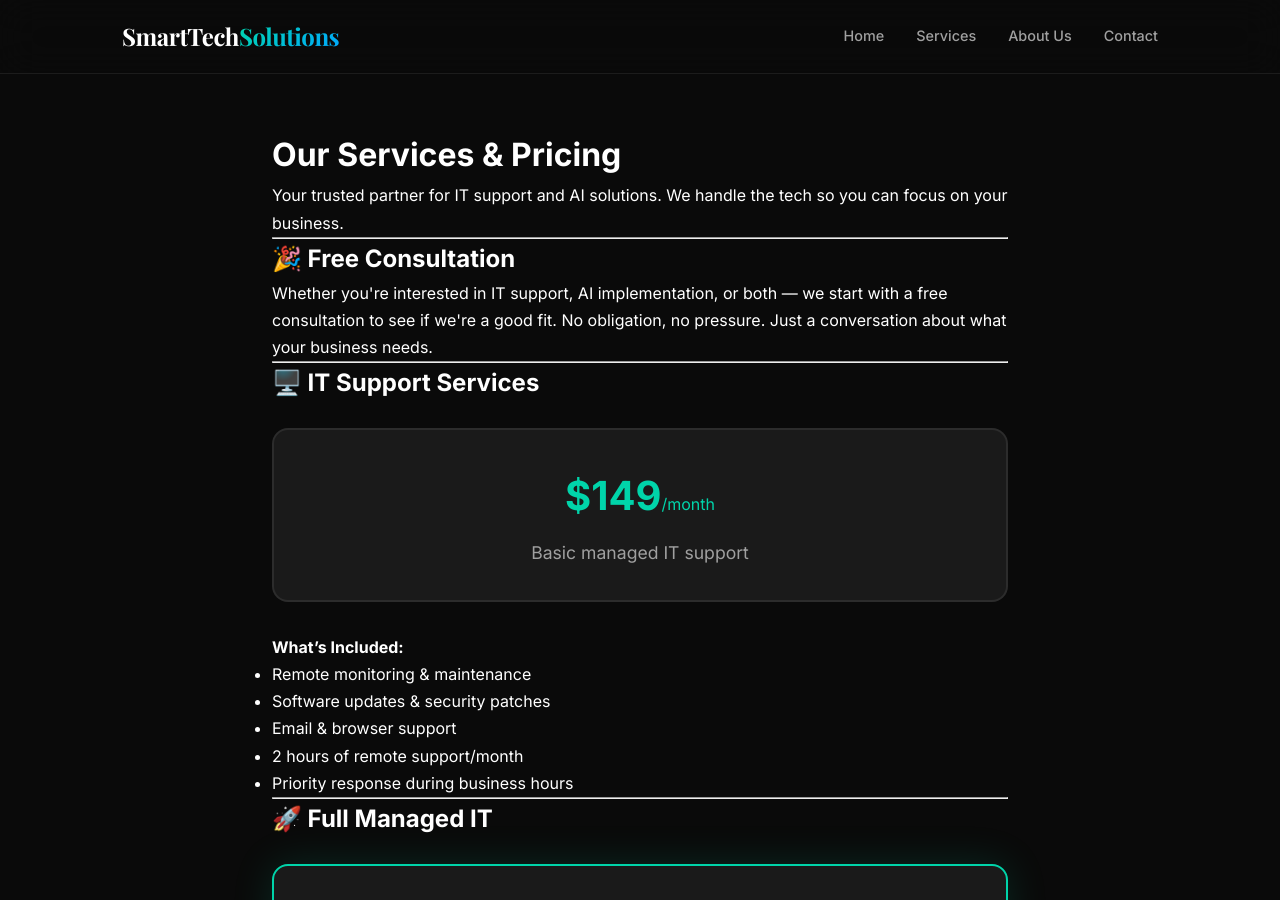
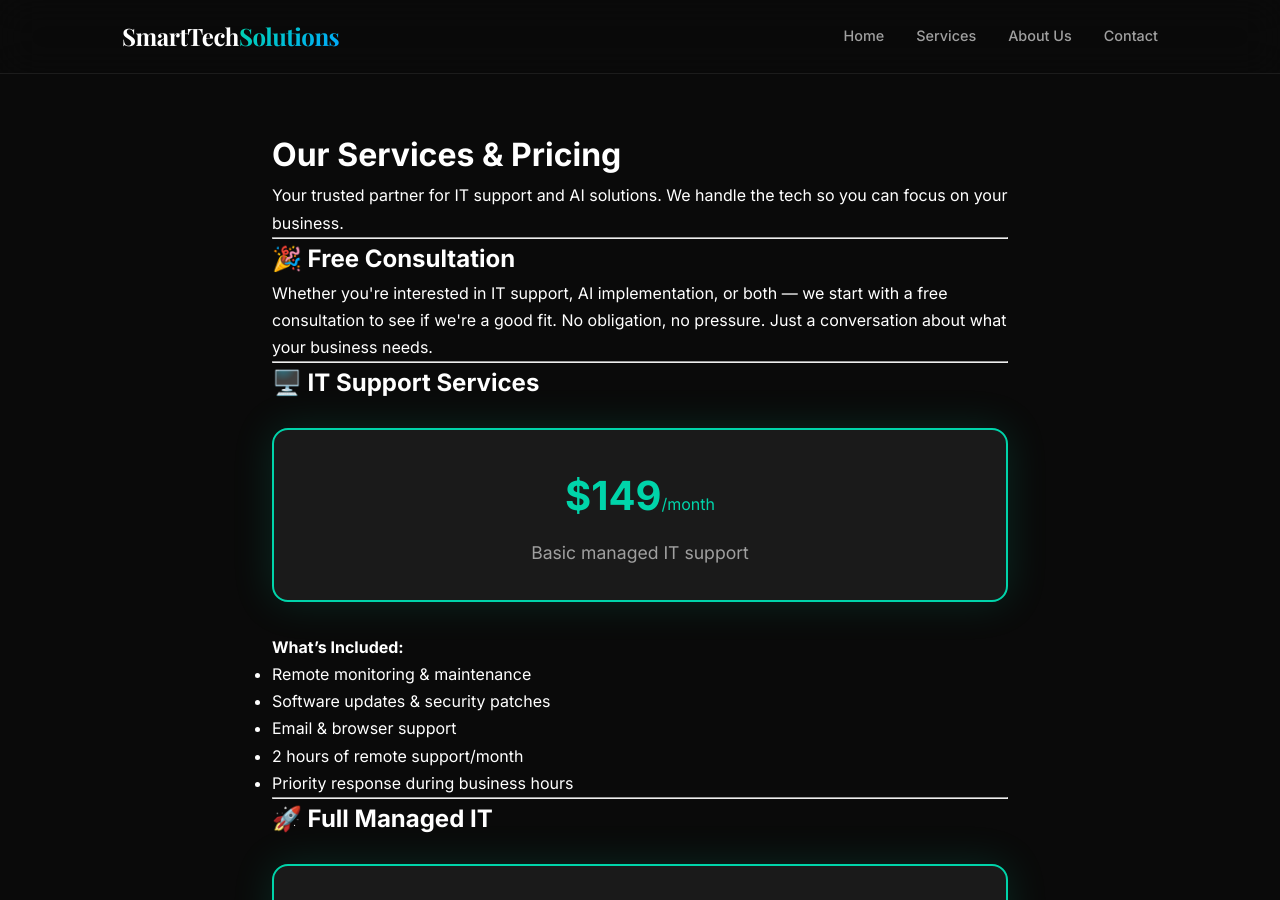
Before and after one commit to ThePaulBunyan/smartmoneyai, a Jekyll site: the page built from services.md, in a window 1280 px wide and 900 px high. Built offline with Jekyll 4.4.1, drawn with Linux system fonts in a browser that asks for light colours.

Commit message:
Add featured class to all pricing boxes

```diff
--- a/services.md
+++ b/services.md
@@ -17,7 +17,7 @@ Your trusted partner for IT support and AI solutions. We handle the tech so you
 
 ## 🖥️ IT Support Services
 
-<div class="pricing-box">
+<div class="pricing-box featured">
   <div class="price">$149<span>/month</span></div>
   <p class="tagline">Basic managed IT support</p>
 </div>
@@ -49,7 +49,7 @@ Your trusted partner for IT support and AI solutions. We handle the tech so you
 
 ## 🤖 AI Implementation
 
-<div class="pricing-box">
+<div class="pricing-box featured">
   <div class="price">$499<span> startup</span> + <span class="equipment"> equipment</span></div>
   <p class="tagline">One-time setup fee to get everything running</p>
 </div>
```
